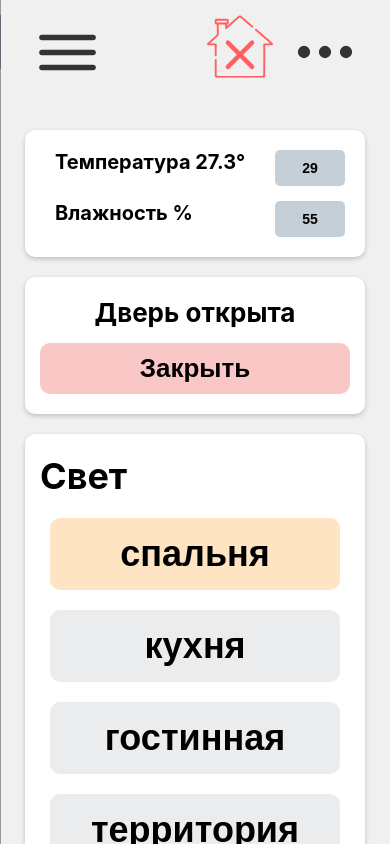
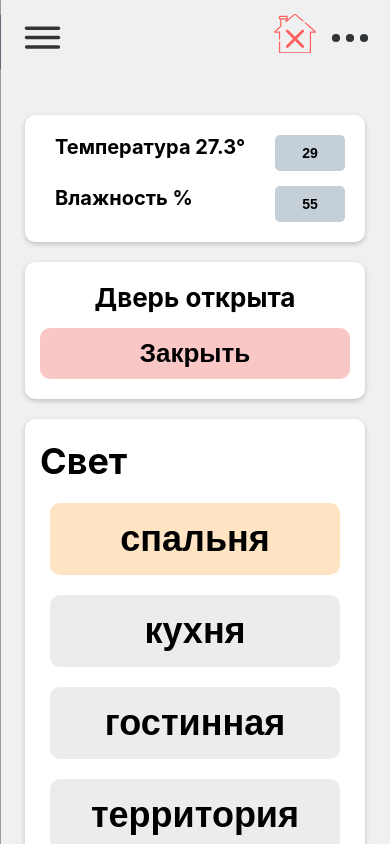
Before and after one commit to arec0000/x-home, a React (Create React App) app in the folder client/: page / in a window 390 px wide. Shown: the top 844 px of the page. Built offline with nearby package versions, Linux system fonts and the light colour scheme; no server answers.

Commit message:
client: refactor style

```diff
--- a/client/src/components/app/App.css
+++ b/client/src/components/app/App.css
@@ -9,3 +9,9 @@ body {
     margin: 0 auto;
     padding: 0 25px 0 25px;
 }
+
+@media (max-width: 390px) {
+    body {
+        padding-top: 0;
+    }
+}
--- a/client/src/components/greenhouse/greenhouse.css
+++ b/client/src/components/greenhouse/greenhouse.css
@@ -1,5 +1,5 @@
 .farm-section {
-    font-size: calc((100vw - 480px)/(1280 - 480) * (36 - 28) + 28px);
+    font-size: calc((100vw - 350px)/(1280 - 350) * (32 - 14) + 14px);
     font-weight: bold;
 }
 
@@ -10,60 +10,17 @@
 .farm-outputs {
     display: flex;
     justify-content: space-between;
-    margin: 15px 70px 10px 65px;
-}
-
-@media(max-width: 940px) {
-    .farm-section {
-        flex-direction: column;
-        align-items: stretch;
-    }
-
-    .farm-outputs {
-        margin-left: 15px;
-        display: flex;
-        justify-content: space-between;
-    }
-
+    padding: 15px 45px 10px 45px;
 }
 
 @media(max-width: 630px) {
-    .farm-section {
-        font-size: 24px;
+    .farm-outputs {
+        padding: 5px 15px 10px 15px;
     }
-
-    .farm-outputs {
-        margin-right: 5px;
-        font-size: 20px;
-    }
-
-    .farm-outputs span {
-        padding-right: 30px;
-    }
-
 }
 
 @media (max-width: 490px) {
-    .farm-section {
-        font-size: 20px;
+    .farm-outputs {
+        padding: 5px 10px 10px 10px;
     }
-
-    .farm-outputs {
-        font-size: 14px;
-        width: 50px;
-        height: 100%;
-    }
-
 }
-
-@media (max-width: 370px) {
-    .farm-section {
-        font-size: 15px;
-    }
-
-    .farm-outputs {
-        font-size: 14px;
-        width: 35px;
-    }
-
-}
--- a/client/src/components/header/header.css
+++ b/client/src/components/header/header.css
@@ -178,4 +178,60 @@ header {
     .menu {
         width: 55%;
     }
+
+    .connected-icon {
+        margin-right: 0;
+    }
+
+    .house-connect-status-on,
+    .house-connect-status-off {
+        transform: translateY(2px) scale(.9);
+    }
+
+    .farm-connect-status-on,
+    .farm-connect-status-off {
+        transform: scale(1);
+    }
+
+    .robot-connect-status-on {
+        transform: translateY(3px) scale(.9);
+    }
+
+    .robot-connect-status-off {
+        transform: translateY(10px) scale(.9);
+    }
 }
+
+@media (max-width: 400px) {
+    .button-menu{
+        margin-left: 0;
+        transform: scale(0.5);
+    }
+
+    .button-settings {
+        margin-right: 0;
+        transform: scale(0.6);
+    }
+
+    .menu {
+        width: 75%;
+    }
+
+    .house-connect-status-on,
+    .house-connect-status-off {
+        transform: translateX(15px) translateY(5px) scale(.7);
+    }
+
+    .farm-connect-status-on,
+    .farm-connect-status-off {
+        transform: translateX(15px) translateY(3px) scale(.8);
+    }
+
+    .robot-connect-status-on {
+        transform: translateX(10px) translateY(3px) scale(.7);
+    }
+
+    .robot-connect-status-off {
+        transform: translateX(10px) translateY(10px) scale(.7);
+    }
+}
```
